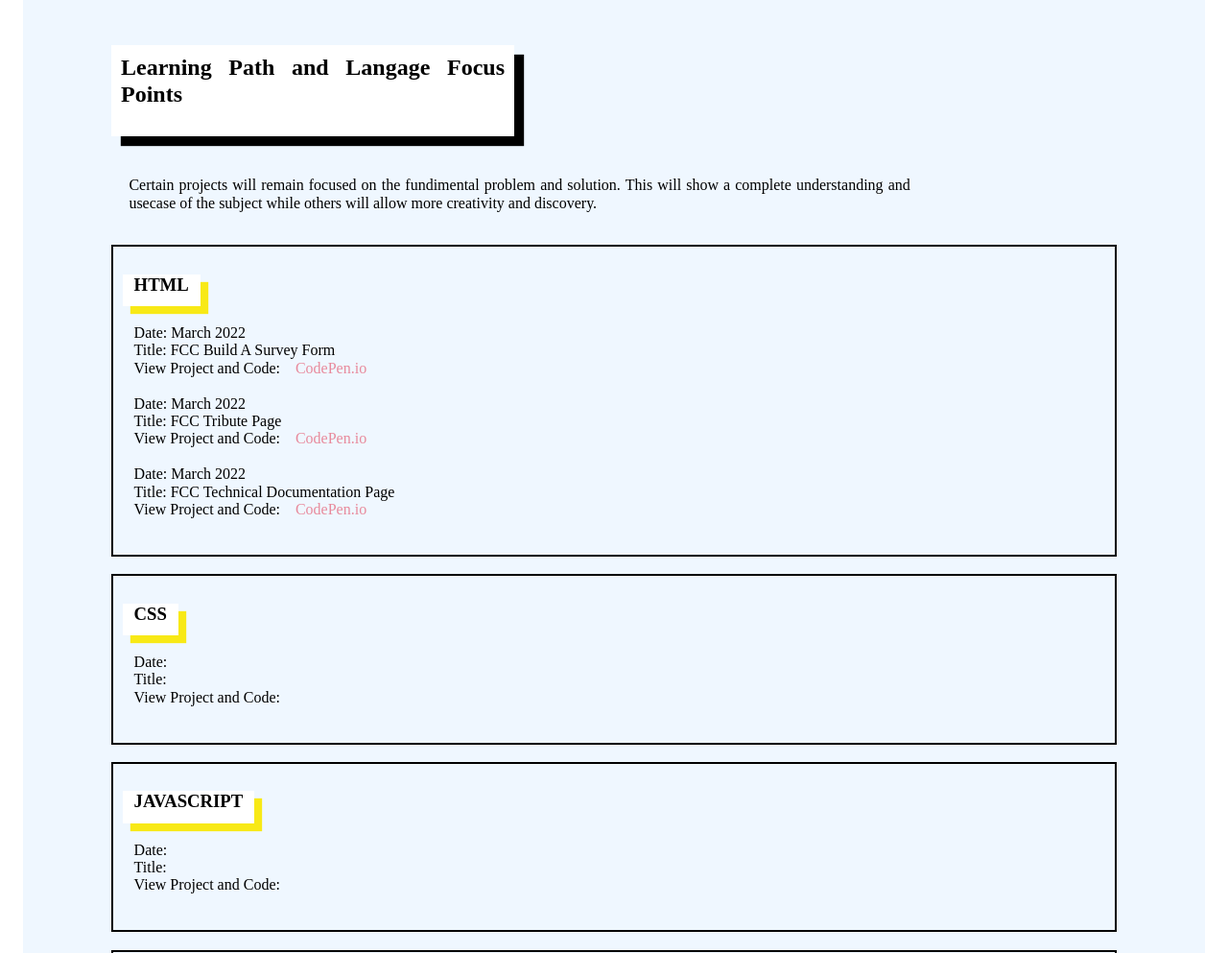
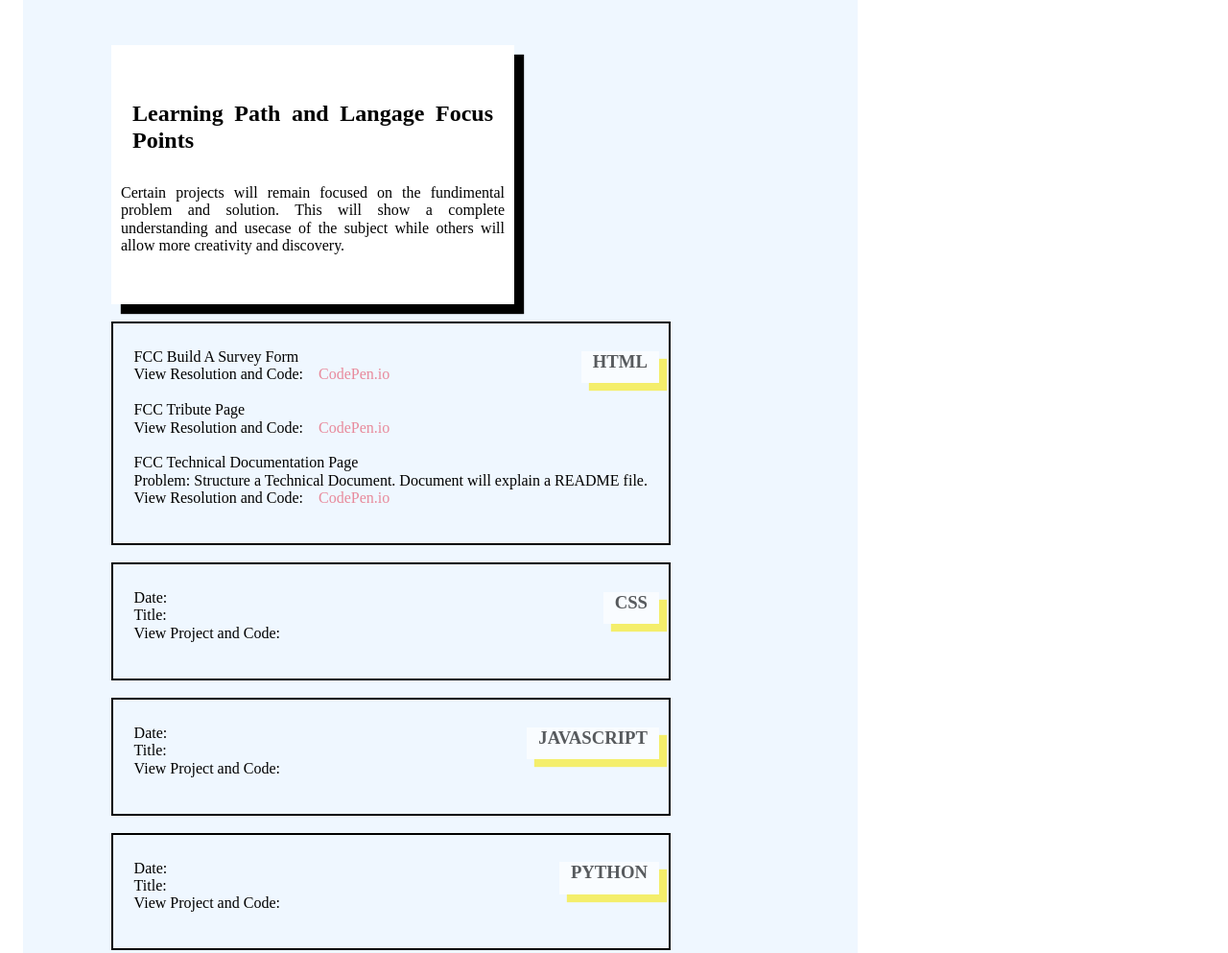
Before and after one commit to Tinymrsb/LivingJournal, a plain HTML site: page index.html in a window 1280 px wide. Shown: the part 480-1473 px from the top of the page at 96% size. Drawn offline with Linux system fonts and the light colour scheme.

Commit message:
Updates to h3 elements.

```diff
--- a/index.html
+++ b/index.html
@@ -33,24 +33,28 @@
   <p id="intro" class="tooltip">Current projects are documented below. As I learn new skills I will apply them to projects and improve upon them over time. This will allow documentation of ongoing progress, hence the title Living Journal!</p>
 
   <section>
-    <h2>Learning Path and Langage Focus Points</h2>
-    <aside><p>Certain projects will remain focused on the fundimental problem and solution. This will show a complete understanding and usecase of the subject while others will allow more creativity and discovery.</p></aside>
+    <div id="title">
+    <p><h2>Learning Path and Langage Focus Points</h2>
+    Certain projects will remain focused on the fundimental problem and solution. This will show a complete understanding and usecase of the subject while others will allow more creativity and discovery.</p>
+    </div>
+
+    <br>
+
     <div id="main_body">
     <h3 id="HTML">HTML</h3>
     <p id="HTML__about">
-      Date: March 2022<br>
-      Title: FCC Build A Survey Form<br>
-      View Project and Code: <a href="https://codepen.io/tinymrsb/pen/poddyVd">CodePen.io</a>
+      FCC Build A Survey Form<br>
+      View Resolution and Code: <a href="https://codepen.io/tinymrsb/pen/poddyVd">CodePen.io</a>
       <br>
       <br>
-      Date: March 2022<br>
-      Title: FCC Tribute Page<br>
-      View Project and Code: <a href="https://codepen.io/tinymrsb/full/jOawyqj">CodePen.io</a>
+      FCC Tribute Page<br>
+      View Resolution and Code: <a href="https://codepen.io/tinymrsb/full/jOawyqj">CodePen.io</a>
       <br>
       <br>
-      Date: March 2022<br>
-      Title: FCC Technical Documentation Page<br>
-      View Project and Code: <a href="https://codepen.io/tinymrsb/pen/WNXVVxN">CodePen.io</a>
+      FCC Technical Documentation Page<br>
+      Problem: Structure a Technical Document. Document will explain a README file.
+      <br>
+      View Resolution and Code: <a href="https://codepen.io/tinymrsb/pen/WNXVVxN">CodePen.io</a>
     </p>
     </div>
     <br>
@@ -85,10 +89,12 @@
       Achievements</h3>
       FreeCodeCamp <a href="https://www.freecodecamp.org/certification/tinymrsb/responsive-web-design">Responsive Web Design Certification</a>
       <br>
+      Sololearn <a href="https://www.sololearn.com/Certificate/1014-23449184/jpg/">HTML Certificate</a>
+      <br>
       100DaysOfCode Challenge <a href="https://github.com/Tinymrsb/100-days-of-code/blob/master/log.md"> Daily Log </a>
       <br>
       View my current course and status on Codecademy: <a href="https://www.codecademy.com/profiles/TinyMrsB">Full-Stack Engineer</a>
-      </div>
+      <br>
   </section>
   </main>
 
--- a/style.css
+++ b/style.css
@@ -6,12 +6,6 @@
 a {
   text-decoration: none;
   color: rgb(232, 138, 156);
-}
-
-aside {
-  text-align: justify;
-  padding: .4rem;
-  max-width: 80%;
 }
 
 body {
@@ -25,18 +19,18 @@ header {
   max-width: 100%;
 }
 
-h2 {
+#header__sub {
+  text-align:right;
+  text-decoration: overline;
+}
+
+#title {
   text-align: justify;
   padding: 10px;
   background-color: white;
   max-width: 400px;
-  height: 75px;
+  height: 250px;
   box-shadow: 10px 10px 1px;
-}
-
-#header__sub {
-  text-align:right;
-  text-decoration: overline;
 }
 
 #intro {
@@ -62,11 +56,16 @@ main {
 #main_body h3 {
   background-color: white;
   box-shadow: 8px 8px 1px #f8e916;
+  float: right;
   width: 120px;
+  top: 0;
+  right: 0;
+  opacity: 0.63;
+  z-index: -1;
 }
 
 nav {
-  position:absolute;
+  position: absolute;
   background-color: #82204A;
   color: white;
   max-height: 2.5rem;
@@ -113,6 +112,6 @@ padding: .75rem .75rem;
   margin: 50px auto;
   max-width: 650px;
   font-size: 20px;
-  background: linear-gradient(135deg,#f8e916, white) border-box;
+  background: linear-gradient(135deg,#f8e916, rgb(255, 249, 182)) border-box;
   color: black;
 }
```
